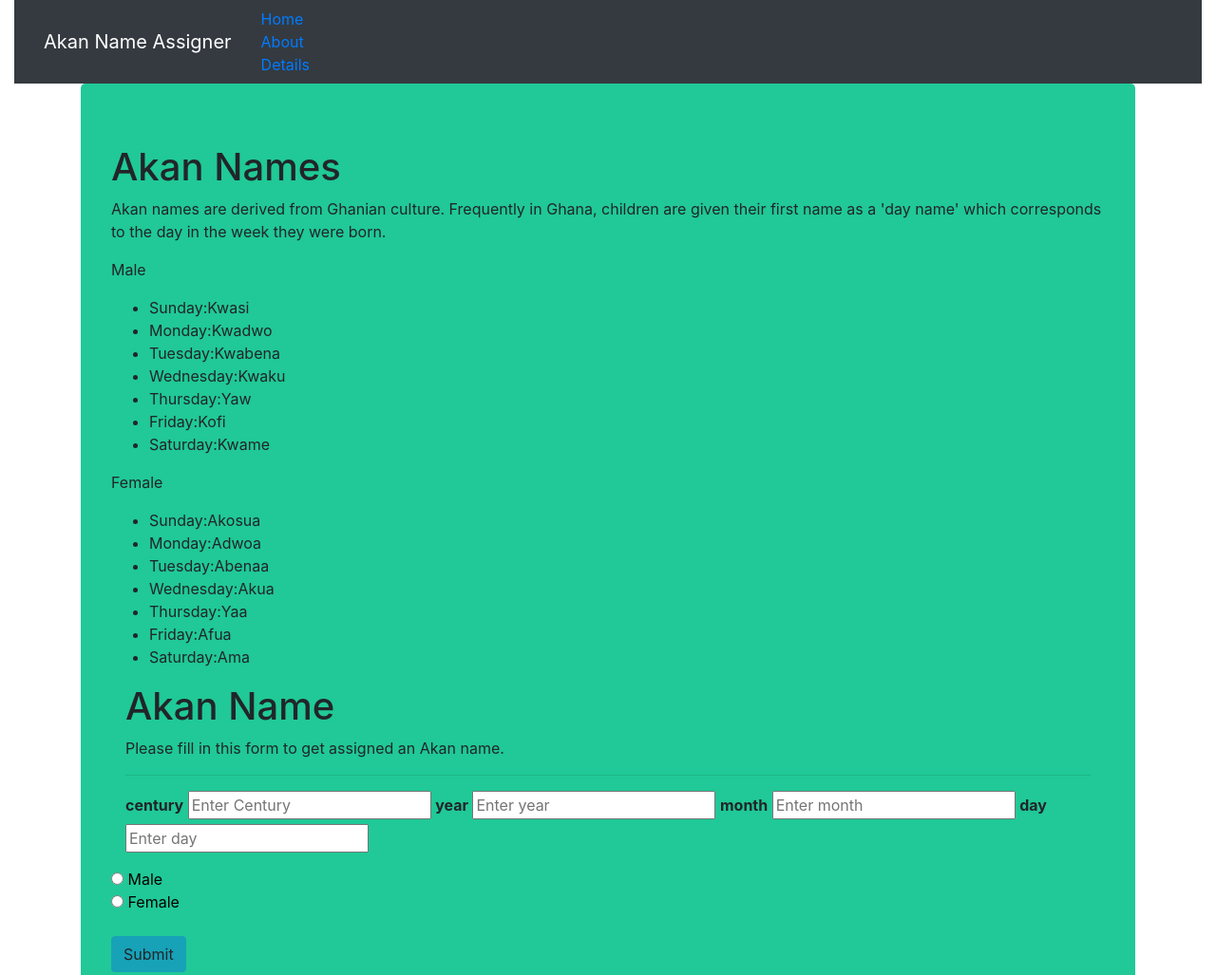
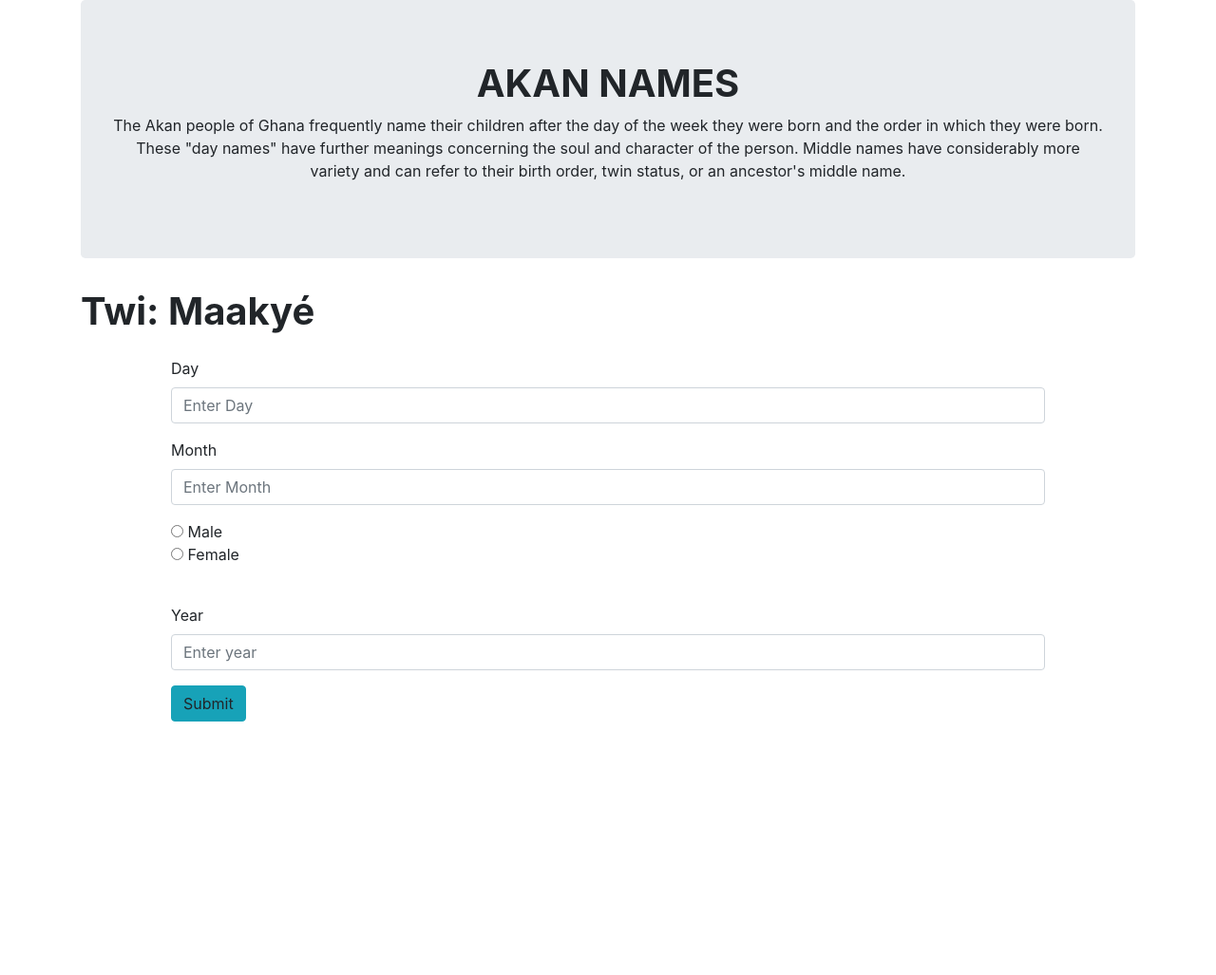
Before and after one commit to ryan541/Akan-Names, a plain HTML site: page index.html in a window 1280 px wide. Shown: the top 1027 px of the page at 95% size. After the commit the page ends 800 px from the top, so only its background shows below. Drawn offline with Linux system fonts and the light colour scheme; files that its build step writes are made by us from their sources; a script that the page names is missing.

Commit message:
reformatting commit

```diff
--- a/index.html
+++ b/index.html
@@ -1,86 +1,61 @@
 <!DOCTYPE html>
 <html lang="en">
 <head>
-  <title>Akan Names Application</title>
-  <link rel="stylesheet" href="css/bootstrap.css"type="text/css">
-  <link rel="stylesheet" href="css/styles.css"type="text/css">
+    <meta charset="UTF-8">
+    <meta name="viewport" content="width=device-width, initial-scale=1.0">
+    <meta http-equiv="X-UA-Compatible" content="ie=edge">
+    <link rel="stylesheet" href="css/style.css">
+    <link rel="stylesheet" href="css/bootstrap.min.css">
+    <title>Ghana</title>
 </head>
 <body>
-  <div class="container-fluid">
-    <nav class="navbar navbar-expand-md bg-dark navbar-dark">
-      <div class="container-fluid">
-        <a class="navbar-brand" href="#">Akan Name Assigner</a>
-        <div class="navbar-header">
-          <button type="button" class="navbar-toggler" data-toggle="collapse" data-target="#theNav">
-            <span class="navbar-toggler-icon"></span>
-          </button>
+
+    <div class="blur">
+        <div class="container">
+            <div class="jumbotron text-center">
+                    <h1><strong>AKAN NAMES</strong></h1>
+                 <p>The Akan people of Ghana frequently name their children after the day of the week they were born and the order in which they were born.
+                     These "day names" have further meanings concerning the soul and character of the person. Middle names have considerably more variety and can refer to their birth order, twin status, or an ancestor's middle name.</p>
                 </div>
-        <div class="container">
-          <div class="nav-wrapper">
-            <div class="left-side">
-              <div class="nav-link-wrapper">
-                <a href="index.html">Home</a>
+                <div id="akan-wrapper">
+                <p class="akan-intro" id="akan-intro"></p>
+                <h1 id="akan-name"></h1>
             </div>
-              <div class="nav-link-wrapper">
-                <a href="about.html">About</a>
+            <div class="twi">
+                <h1><strong>Twi: Maakyé</strong></h1>
             </div>
-              <div class="nav-link-wrapper">
-                <a href="contact.html">Details</a>
+            <div class="row">
+                <div class="col-md-10 col-sm-6 mx-auto">
+                    <div class="form-group">
+                            <p id="warning"></p>
+                            <label for="number" class="ph-area">Day</label>
+                        <input type="number"  id="day" class="form-control" placeholder="Enter Day">
+
                     </div>
-            </div>
-      </div>
-    </nav>
-  </div>
-  <div class="container">
-    <div class="jumbotron">
-      <h1>Akan Names</h1>
-      <p>Akan names are derived from Ghanian culture. Frequently in Ghana, children are given their first name as a 'day name' which corresponds to the day in the week they were born.</p>
-      <p class="two">Male
-        <ul class="one">
-          <li>Sunday:Kwasi</li>
-          <li>Monday:Kwadwo</li>
-          <li>Tuesday:Kwabena</li>
-          <li>Wednesday:Kwaku</li>
-          <li>Thursday:Yaw</li>
-          <li>Friday:Kofi</li>
-          <li>Saturday:Kwame</li>
-        </ul>
-      </p>
-      <p class="two">Female
-        <ul class="two">
-          <li>Sunday:Akosua</li>
-          <li>Monday:Adwoa</li>
-          <li>Tuesday:Abenaa</li>
-          <li>Wednesday:Akua</li>
-          <li>Thursday:Yaa</li>
-          <li>Friday:Afua</li>
-          <li>Saturday:Ama</li>
-        </ul>
-        <form action="action_page.php">
-          <div class="container">
-            <h1>Akan Name </h1>
-            <p>Please fill in this form to get assigned an Akan name.</p>
-            <hr>
-            <label for="century"><b>century</b></label>
-            <input type="number" placeholder="Enter Century" name="century" required>
+                    <div class="form-group">
+                            <label for="number" class="ph-area">Month </label>
+                        <input type="number" id="month" class="form-control" placeholder="Enter Month">
 
-            <label for="year"><b>year</b></label>
-            <input type="number" placeholder="Enter year" name="year" required>
-
-            <label for="month"><b>month</b></label>
-            <input type="number" placeholder="Enter month" name="month" required>
-
-            <label for="day"><b>day</b></label>
-            <input type="number" placeholder="Enter day" name="day" required>
-
-      </p>
                      </div>
                      <div class="radio">
                         <input type="radio" name="gender" id="male" value="Male"> Male<br>
                         <input type="radio" name="gender" id="female" value="female"> Female
                     </div><br>
+                     <div class="form-div">
+                            <p id="year-warning"></p>
+                        <div class="form-group right-side">
+                            <label for="number" class="ph-area">Year</label>
+                            <input type="number" id="year" class="form-control" placeholder="Enter year">
+                        </div>
+
+                     </div>
+
                     <a class="btn btn-info" onclick= "hp()" >Submit</a>
                     <p id="output"></p>
+                </div>
+            </div>
+        </div>
+    </div>
     <script src="js/script.js" type = "text/javascript"></script>
 </body>
 </html>
--- a/styles.css
+++ b/styles.css
@@ -1,5 +1,5 @@
 body{
-  background-image: url(./images/photo-1540247110674-31e928ee852a.jpeg);
+  background-image: url("https://bit.ly/2oeSNCk");
   background-attachment: fixed;
   background-size: cover;
 
```
Lines whose indentation alone changed are shown as unchanged.
